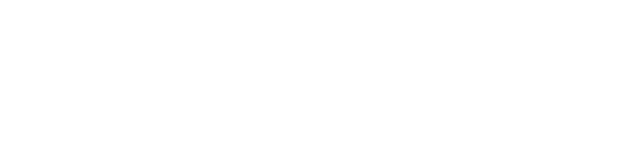
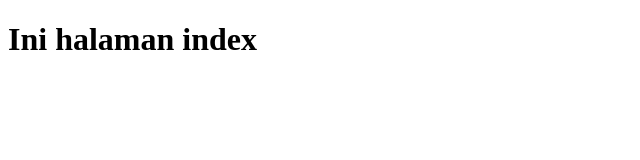
Before and after one commit to aufaroot18/tugas-git, a plain HTML site: page index.html in a window 1280 px wide. Shown: the whole page, without its empty margins (0-640 px from the left). Drawn offline with Linux system fonts and the light colour scheme.

Commit message:
added h1 element in index

```diff
--- a/index.html
+++ b/index.html
@@ -6,6 +6,6 @@
 	<title>Document</title>
 </head>
 <body>
-
+	<h1>Ini halaman index</h1>
 </body>
 </html>
```
